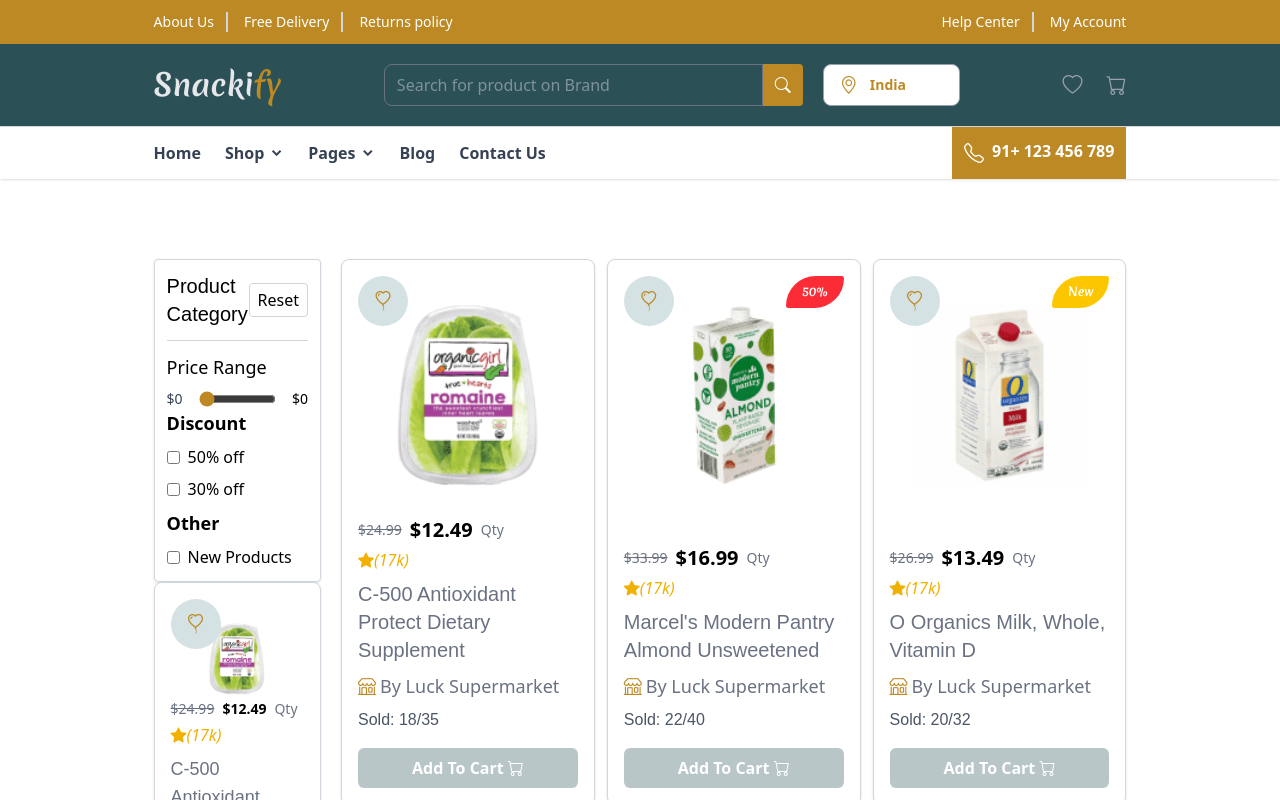
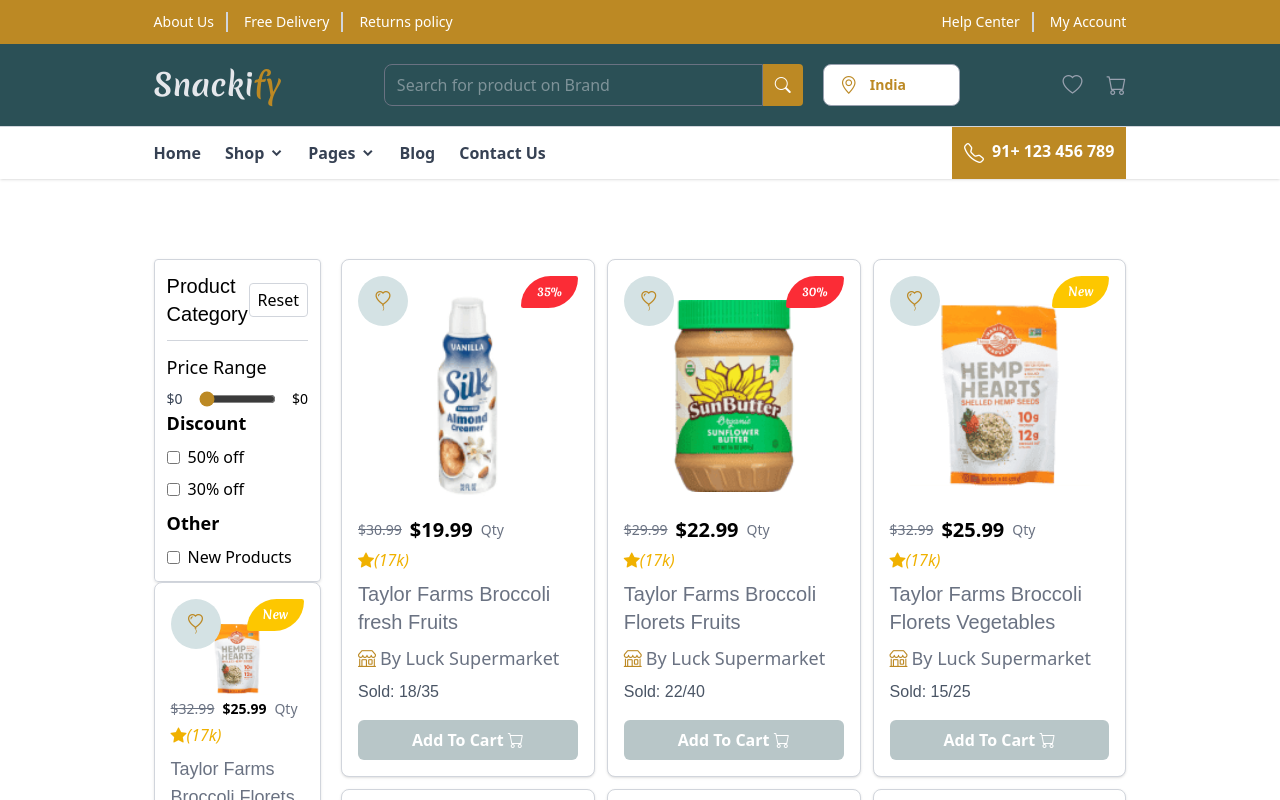
Before and after one commit to isimrangupta/Snackify-next.js, a Next.js app: page /UI-Components/Shop in a window 1280 px wide. Both pictures are taken after a click on the button "Reset". Shown: the top 800 px of the page. Built offline with nearby package versions, Linux system fonts and the light colour scheme; a web font is replaced by a local one.

Commit message:
Fix Error

```diff
--- a/app/UI-Components/Shop/Products/page.tsx
+++ b/app/UI-Components/Shop/Products/page.tsx
@@ -1,113 +1,81 @@
 "use client";
 
 import Image from "next/image";
-import products from "@/app/JsonData/Recommend.json";
-
 import toast from "react-hot-toast";
-
 import Link from "next/link";
 import { useEffect, useState } from "react";
 
-const Products = () => {
+const Products = ({ allProducts }: { allProducts: any[] }) => {
   const [price, setPrice] = useState(0);
   const [discount50, setDiscount50] = useState(false);
   const [discount30, setDiscount30] = useState(false);
   const [isNew, setIsNew] = useState(false);
 
-  const [filterProducts, setFliterProducts] = useState(products);
+  const [filterProducts, setFliterProducts] = useState(allProducts);
 
   useEffect(() => {
-      let result = products;
+    let result = allProducts;
+
     result = result.filter((p) => {
       const productPrice = parseFloat(p.price.replace(/[^0-9.-]+/g, ""));
       return productPrice <= price;
     });
 
-       if (discount50) {
-        result = result.filter((p) => p.sale.includes("50%"));
-      }
-
-      if (discount30) {
-        result = result.filter((p) => p.sale.includes("30%"));
-      }
-
-      if (isNew) {
-        result = result.filter((p) => p.sale === "New");
-      }
+    if (discount50) result = result.filter((p) => p.sale?.includes("50%"));
+    if (discount30) result = result.filter((p) => p.sale?.includes("30%"));
+    if (isNew) result = result.filter((p) => p.sale === "New");
 
     setFliterProducts(result);
-  }, [price, discount50, discount30, isNew]);
+  }, [price, discount50, discount30, isNew, allProducts]);
 
-
-
-  const randomProduct = products[Math.floor(Math.random() * products.length)];
+  const randomProduct =
+    allProducts[Math.floor(Math.random() * allProducts.length)];
 
   const handleAddToCart = (product: any) => {
     let cart = JSON.parse(localStorage.getItem("cart") || "[]");
-
     const existingProduct = cart.find((item: any) => item.Id === product.Id);
 
     if (existingProduct) {
-      toast(`${product.title} is already in the cart`, {
-        icon: "⚠️",
-        style: {
-          border: "1px solid #facc15",
-          padding: "16px",
-          color: "#333",
-          background: "#fff9c4",
-        },
-      });
+      toast(`${product.title} is already in the cart`);
     } else {
       cart.push({ ...product, qty: 1 });
       localStorage.setItem("cart", JSON.stringify(cart));
-      window.dispatchEvent(new Event("storageUpdate"));
-
       toast.success(`${product.title} added to cart!`);
     }
   };
 
   const handleAddToWishlist = (product: any) => {
     let wishlist = JSON.parse(localStorage.getItem("wishlist") || "[]");
-
-    const existingProduct = wishlist.find(
-      (item: any) => item.Id === product.Id
-    );
+    const existingProduct = wishlist.find((item: any) => item.Id === product.Id);
 
     if (existingProduct) {
-      toast(`${product.title} is already in the wishlist`, {
-        icon: "⚠️",
-        style: {
-          border: "1px solid #facc15",
-          padding: "16px",
-          color: "#333",
-          background: "#fff9c4",
-        },
-      });
+      toast(`${product.title} is already in the wishlist`);
     } else {
       wishlist.push({ ...product, qty: 1 });
       localStorage.setItem("wishlist", JSON.stringify(wishlist));
-      window.dispatchEvent(new Event("storageUpdate"));
-
       toast.success(`${product.title} added to wishlist!`);
     }
   };
 
   return (
-    <div className="px-[8%] lg:px-[12%] py-10  mb-7">
+    <>
+      <div className="px-[8%] lg:px-[12%] py-10 mb-7">
         <div className="mt-10">
           <div className="flex flex-col md:flex-row justify-between gap-5">
-          {/* Slidebar */}
+            {/* Sidebar */}
             <div className="w-full md:w-1/2 lg:w-1/3 relative lg:sticky top-22 left-0 h-full">
               <div className="border border-gray-300 shadow rounded p-3 ">
                 <div className="border-b w-full border-gray-300 pb-3 flex items-center justify-between">
                   <h2 className="text-xl Unbounded">Product Category</h2>
                   <button
-                  onClick={() => setFliterProducts(products)}
-                  className="border border-gray-300 px-2 py-1  rounded cursor-pointer hover:border-gray-500 transition-all duration-300"
+                    onClick={() => setFliterProducts(allProducts)}
+                    className="border border-gray-300 px-2 py-1 rounded cursor-pointer hover:border-gray-500 transition-all duration-300"
                   >
                     Reset
                   </button>
                 </div>
+
+                {/* Price Range */}
                 <div className="mt-3">
                   <h3 className="text-lg font-medium mb-2">Price Range</h3>
                   <div className="flex items-center space-x-4">
@@ -120,14 +88,13 @@
                       onChange={(e) => setPrice(Number(e.target.value))}
                       className="w-full accent-[var(--prim-color)]"
                     />
-                  <span className="text-gray700 text-sm font-medium">
-                    ${price}
-                  </span>
+                    <span className="text-gray700 text-sm font-medium">${price}</span>
                   </div>
                 </div>
+
                 {/* Discount */}
                 <div className="mt6">
-                <h3 className="text-lg  font-semibold mb-2">Discount</h3>
+                  <h3 className="text-lg font-semibold mb-2">Discount</h3>
                   <form className="space-y-2">
                     <label className="flex items-center space-x-2 cursor-pointer">
                       <input
@@ -151,7 +118,7 @@
                   </form>
                 </div>
 
-              {/* other */}
+                {/* New tag */}
                 <div className="mt-2">
                   <h3 className="text-lg font-semibold mb-2">Other</h3>
                   <form className="space-y-2">
@@ -182,6 +149,7 @@
                     className="object-contain mt-10"
                   />
 
+                  {/* Wishlist Button */}
                   <div
                     onClick={() => handleAddToWishlist(randomProduct)}
                     className="absolute top-0 left-0 w-[50px] h-[50px] rounded-full bg-[#d4e2e4] text-[var(--prim-color)] flex justify-center items-center hover:bg-[var(--prim-color)] hover:text-white transition-all duration-300"
@@ -189,11 +157,12 @@
                     <i className="bi bi-balloon-heart text-xl"></i>
                   </div>
 
+                  {/* ⭐ FIXED BADGE */}
                   <span
                     className={`absolute off-product top-0 right-0 px-4 py-2 Merienda text-xs font-bold text-white rounded ${
-                    randomProduct.sale === "New"
+                      randomProduct.sale?.toLowerCase() === "new"
                         ? "bg-yellow-400"
-                      : randomProduct.sale.includes("%")
+                        : randomProduct.sale?.includes("%")
                         ? "bg-red-500"
                         : "opacity-0"
                     }`}
@@ -202,7 +171,8 @@
                   </span>
                 </div>
 
-              <div className="space-y-1  product-info">
+                {/* Product information */}
+                <div className="space-y-1 product-info">
                   <Link
                     href={{
                       pathname: "/UI-Components/Shop/ProductDetails",
@@ -232,13 +202,13 @@
                         <i className="bi bi-shop text-sm text-[var(--prim-color)]"></i>{" "}
                         By Luck Supermarket
                       </h6>
-                    <h3 className=" Unbounded text-sm text-gray-600 mt-1">
+                      <h3 className="Unbounded text-sm text-gray-600 mt-1">
                         Sold: {randomProduct.sold}
                       </h3>
                     </div>
                   </Link>
 
-                {/* Button always at bottom */}
+                  {/* Add to Cart */}
                   <button
                     onClick={() => handleAddToCart(randomProduct)}
                     className="mt-1 px-4 font-semibold text-gray-500 bg-[#b8c6c8] rounded-md text-md hover:bg-[#ae8704] hover:text-white cursor-pointer transition w-full h-9"
@@ -249,7 +219,7 @@
               </div>
             </div>
 
-          {/* Product  Grid */}
+            {/* Products Grid */}
             <div className="grid grid-cols-1 md:grid-cols-1 lg:grid-cols-3 gap-3 lg:mt-0 mt-20">
               {filterProducts.length > 0 ? (
                 filterProducts.map((product) => (
@@ -266,17 +236,20 @@
                         className="object-contain mt-10"
                       />
 
+                      {/* Wishlist */}
                       <div
                         onClick={() => handleAddToWishlist(product)}
                         className="absolute top-0 left-0 w-[50px] h-[50px] rounded-full bg-[#d4e2e4] text-[var(--prim-color)] flex justify-center items-center hover:bg-[var(--prim-color)] hover:text-white transition-all duration-300"
                       >
                         <i className="bi bi-balloon-heart text-xl"></i>
                       </div>
+
+                      {/* ⭐ FIXED BADGE */}
                       <span
                         className={`absolute off-product top-0 right-0 px-4 py-2 Merienda text-xs font-bold text-white rounded ${
-                        product.sale === "New"
+                          product.sale?.toLowerCase() === "new"
                             ? "bg-yellow-400"
-                          : product.sale.includes("%")
+                            : product.sale?.includes("%")
                             ? "bg-red-500"
                             : "opacity-0"
                         }`}
@@ -321,7 +294,7 @@
                         </div>
                       </Link>
 
-                    {/* Button always at bottom */}
+                      {/* Add to cart */}
                       <button
                         onClick={() => handleAddToCart(product)}
                         className="mt-4 px-4 font-semibold text-white bg-[#b8c6c8] rounded-md text-md hover:bg-[#2b5960] hover:text-white cursor-pointer transition w-full h-10"
@@ -340,6 +313,7 @@
           </div>
         </div>
       </div>
+    </>
   );
 };
 
--- a/app/UI-Components/Shop/ShopHandler.tsx
+++ b/app/UI-Components/Shop/ShopHandler.tsx
@@ -2,7 +2,7 @@
 
 import { useSearchParams } from "next/navigation";
 import Products from "./Products/page";
-import ProductDetails from "./ProductDetails/page";
+import ProductDetails from "./ProductDetails/ProductDetails";
 
 const ShopHandler = ({ allProducts }: { allProducts: any[] }) => {
   const searchParams = useSearchParams();
@@ -11,7 +11,7 @@
   return productId ? (
     <ProductDetails id={productId} products={allProducts} />
   ) : (
-    <Products />
+    <Products allProducts={allProducts} />
   );
 };
 
```
Also changed, not shown: app/UI-Components/Shop/ProductDetails/ProductDetails.tsx (renamed from app/UI-Components/Shop/ProductDetails/page.tsx). Lines whose indentation alone changed are shown as unchanged.
